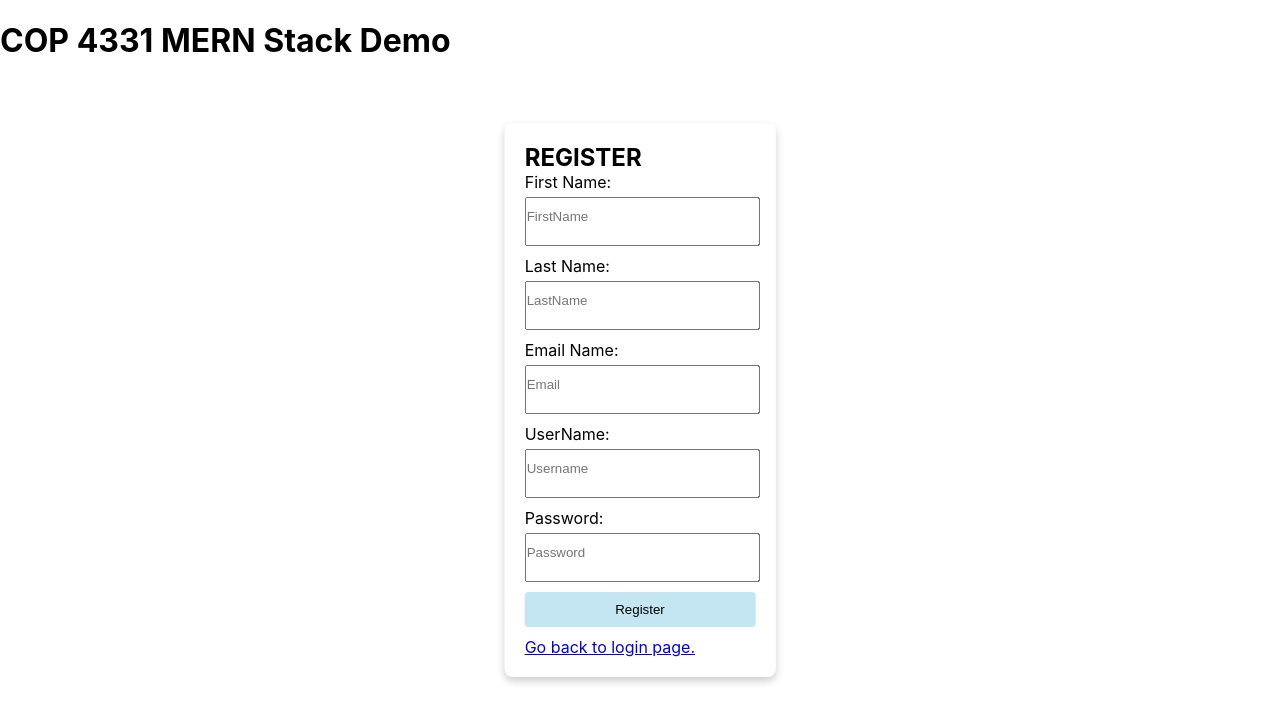
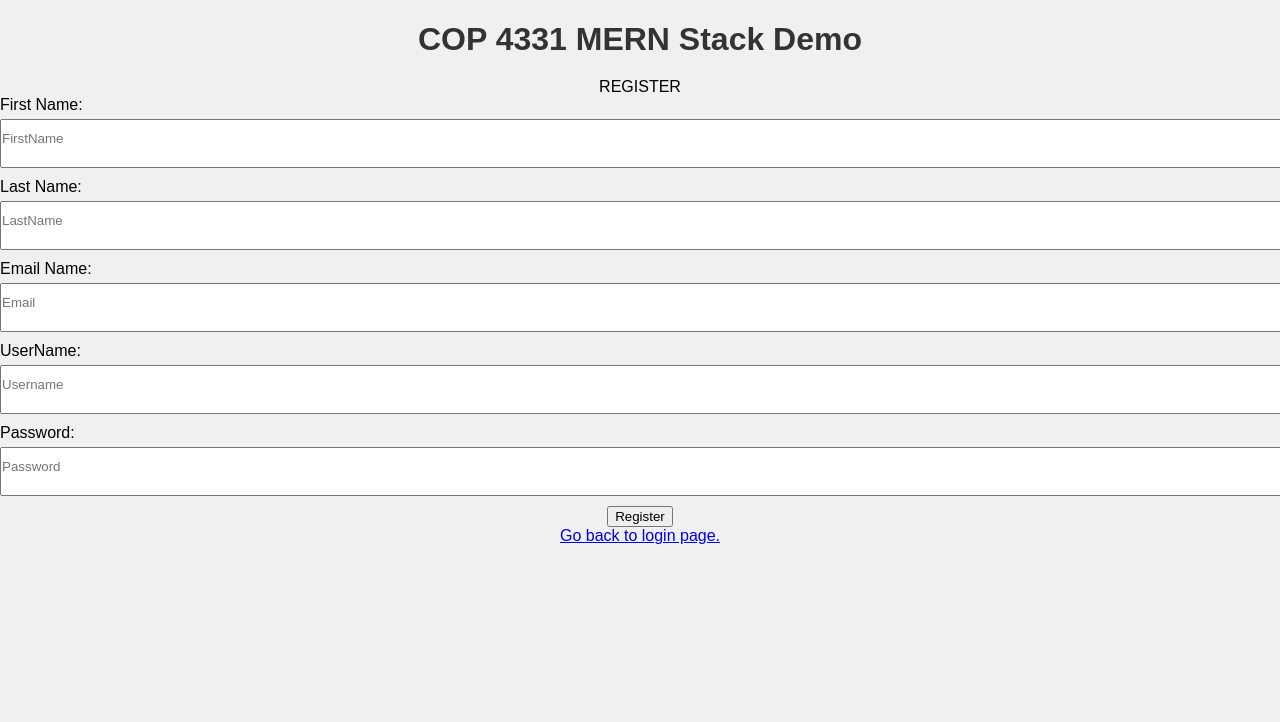
Before and after one commit to d-minic/COP4331-Large-Project, a React (Create React App) app in the folder frontend/: page /register in a window 1280 px wide. Shown: the top 722 px of the page. Built offline with nearby package versions, Linux system fonts and the light colour scheme.

Commit message:
Update RegisterPage.css

```diff
--- a/frontend/src/pages/RegisterPage.css
+++ b/frontend/src/pages/RegisterPage.css
@@ -1,6 +1,18 @@
-/* Register.css */
+/* RegisterPage.css */
 
-#registerDiv {
+body {
+  font-family: Arial, sans-serif;
+  text-align: center;
+  margin: 0;
+  padding: 0;
+  background-color: #f0f0f0;
+  background-size: cover;
+  background-position: center center;
+  background-repeat: no-repeat;
+  height: 100vh;
+}
+
+.container {
   max-width: 500px;
   margin: 0 auto;
   padding: 20px;
@@ -13,9 +25,9 @@
   transform: translate(-50%, -50%);
 }
 
-#inner-title {
-  font-size: 24px;
-  font-weight: bold;
+h1 {
+  color: #333;
+  margin-bottom: 20px;
 }
 
 label {
@@ -24,13 +36,14 @@ label {
   margin-bottom: 5px;
 }
 
-input {
+input[type="text"],
+input[type="password"] {
   width: 100%;
   padding: 10px 0px 20px;
   margin-bottom: 10px;
 }
 
-#registerButton {
+button {
   background-color: #c3e6f2;
   color: #000000;
   padding: 10px 0;
@@ -40,6 +53,7 @@ input {
   cursor: pointer;
 }
 
-#registerResult {
-  color: #333;
+button:hover {
+  background-color: #c3e6f2;
+  color: #fff;
 }
```
